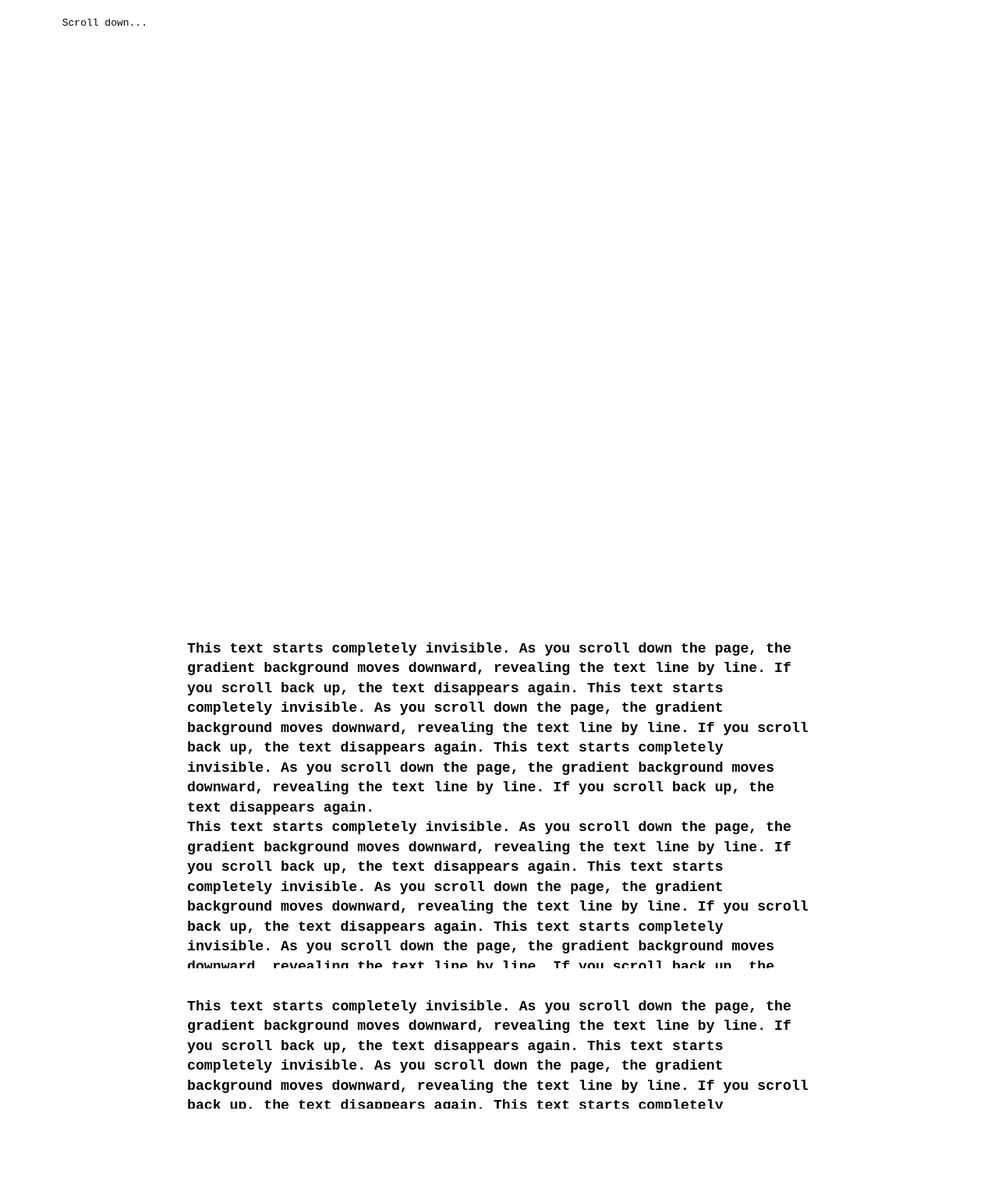
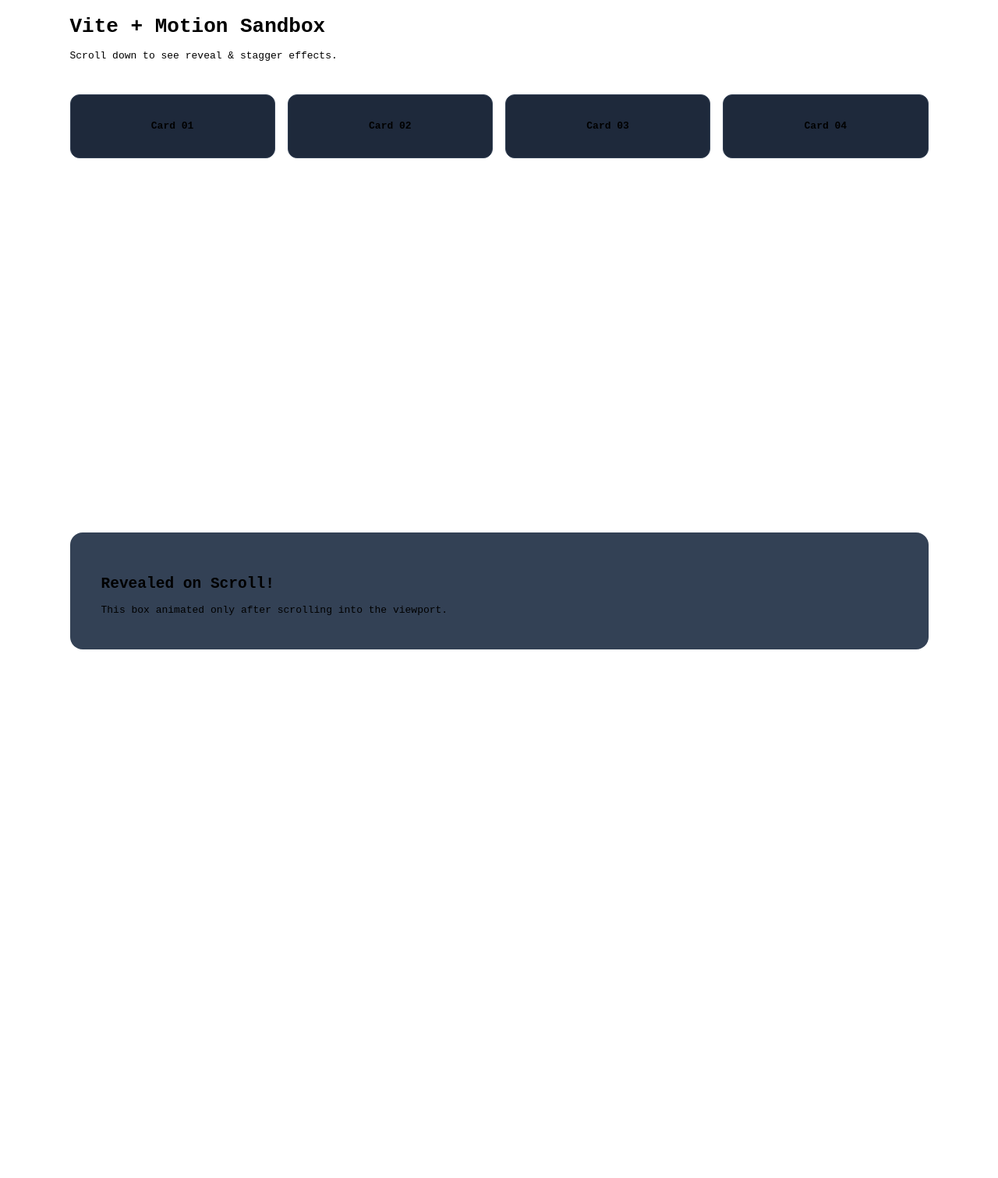
Before and after one commit to fjja0004/animations, a website built with Vite: page index.html in a window 1280 px wide. Shown: the part 80-1591 px from the top of the page at 78% size. After the commit the page ends 1393 px from the top, so only its background shows below. Built offline with nearby package versions, Linux system fonts and the light colour scheme.

Commit message:
Add motion example

```diff
--- a/index.html
+++ b/index.html
@@ -40,47 +40,30 @@
   </header>
   <main>
     <div class="container" style="margin-top: 100px;">
-      <main>
-        <div class="spacer" style="height: 100vh;">Scroll down...</div>
+      <div class="progress-bar"></div>
 
-        <div class="reveal-container" style="max-width: 800px; margin: 0 auto;">
-          <p class="scroll-reveal-text">
-            This text starts completely invisible. As you scroll down the page,
-            the gradient background moves downward, revealing the text line by line.
-            If you scroll back up, the text disappears again.
-            This text starts completely invisible. As you scroll down the page,
-            the gradient background moves downward, revealing the text line by line.
-            If you scroll back up, the text disappears again.
-            This text starts completely invisible. As you scroll down the page,
-            the gradient background moves downward, revealing the text line by line.
-            If you scroll back up, the text disappears again.
-          </p>
-          <p class="scroll-reveal-text">
-            This text starts completely invisible. As you scroll down the page,
-            the gradient background moves downward, revealing the text line by line.
-            If you scroll back up, the text disappears again.
-            This text starts completely invisible. As you scroll down the page,
-            the gradient background moves downward, revealing the text line by line.
-            If you scroll back up, the text disappears again.
-            This text starts completely invisible. As you scroll down the page,
-            the gradient background moves downward, revealing the text line by line.
-            If you scroll back up, the text disappears again.
-          </p>
-          <p class="scroll-reveal-text">
-            This text starts completely invisible. As you scroll down the page,
-            the gradient background moves downward, revealing the text line by line.
-            If you scroll back up, the text disappears again.
-            This text starts completely invisible. As you scroll down the page,
-            the gradient background moves downward, revealing the text line by line.
-            If you scroll back up, the text disappears again.
-            This text starts completely invisible. As you scroll down the page,
-            the gradient background moves downward, revealing the text line by line.
-            If you scroll back up, the text disappears again.
-          </p>
-        </div>
+      <div class="container">
+        <h1 class="hero-title">Vite + Motion Sandbox</h1>
+        <p class="hero-sub">Scroll down to see reveal & stagger effects.</p>
 
-        <div class="spacer" style="height: 100vh;">Keep scrolling...</div>
-      </main>
+        <!-- Staggered Cards Section -->
+        <section class="card-grid">
+          <div class="card">Card 01</div>
+          <div class="card">Card 02</div>
+          <div class="card">Card 03</div>
+          <div class="card">Card 04</div>
+        </section>
+
+        <div class="spacer"></div>
+
+        <!-- Scroll Reveal Section -->
+        <section class="reveal-box">
+          <h2>Revealed on Scroll!</h2>
+          <p>This box animated only after scrolling into the viewport.</p>
+        </section>
+
+        <div class="spacer"></div>
+      </div>
     </div>
   </main>
   <script type="module" src="/src/js/main.js"></script>
--- a/package.json
+++ b/package.json
@@ -13,6 +13,7 @@
     "vite": "^8.2.0"
   },
   "dependencies": {
-    "jquery": "^4.0.0"
+    "jquery": "^4.0.0",
+    "motion": "^12.43.0"
   }
 }
--- a/src/js/main.js
+++ b/src/js/main.js
@@ -1,4 +1,5 @@
 import $ from 'jquery';
+import { animate, inView, scroll, stagger } from "motion";
 
 $(document).ready(function () {
   $('.menu-toggle-button').on('click', function () {
@@ -6,137 +7,48 @@ $(document).ready(function () {
   });
 });
 
-/* document.addEventListener("DOMContentLoaded", () => {
-  const textElement = document.querySelector('.scroll-reveal-text');
+animate(
+  ".hero-title",
+  { opacity: [0, 1], y: [-20, 0] },
+  { duration: 0.8 }
+);
 
-  // Calculates the scroll percentage and updates the CSS variable
-  const updateScrollProgress = () => {
-    const rect = textElement.getBoundingClientRect();
-    const windowHeight = window.innerHeight;
+animate(
+  ".hero-sub",
+  { opacity: [0, 1] },
+  { duration: 0.8, delay: 0.2 }
+);
 
-    // DEFINE THE TRIGGER ZONE
-    // Start revealing when the text is 85% down the screen
-    const startReveal = windowHeight * 0.85;
-    // Finish revealing when the text reaches 40% down the screen
-    const endReveal = windowHeight * 0.40;
+// 2. Staggered Grid Cards Entrance
+inView(".card-grid", () => {
+  animate(
+    ".card",
+    { opacity: [0, 1], y: [30, 0] },
+    { delay: stagger(0.15), duration: 0.5 }
+  );
+});
 
-    // Calculate the current progress between 0 and 1
-    let progress = (startReveal - rect.top) / (startReveal - endReveal);
-
-    // Clamp the progress so it never goes below 0 or above 1
-    progress = Math.max(0, Math.min(1, progress));
-
-    // Pass the value to our CSS
-    // textElement.style.setProperty('--progress', progress);
-    const positionY = 100 - (progress * 100);
-    textElement.style.backgroundPosition = `0 ${positionY}%`;
-  };
-
-  // PERFORMANCE BOOST:
-  // Only listen for scroll events when the element is actually on screen
-  const observer = new IntersectionObserver((entries) => {
-    if (entries[0].isIntersecting) {
-      window.addEventListener('scroll', updateScrollProgress, { passive: true });
-      updateScrollProgress(); // Run once immediately to set initial state
-    } else {
-      window.removeEventListener('scroll', updateScrollProgress);
-    }
+// 3. Hover Micro-interactions on Cards
+document.querySelectorAll(".card").forEach((card) => {
+  card.addEventListener("mouseenter", () => {
+    animate(card, { scale: 1.05, backgroundColor: "#334155" }, { duration: 0.2 });
   });
 
-  observer.observe(textElement);
-}); */
-
-/* $(document).ready(function () {
-  const $textElement = $('.scroll-reveal-text');
-
-  // Cancel if the element doesn't exist on this specific page
-  if (!$textElement.length) return;
-
-  const updateScrollProgress = () => {
-    // getBoundingClientRect is native, so we access the raw DOM element with [0]
-    const rect = $textElement[0].getBoundingClientRect();
-    const windowHeight = $(window).height();
-
-    const startReveal = windowHeight * 0.85;
-    const endReveal = windowHeight * 0.40;
-
-    let progress = (startReveal - rect.top) / (startReveal - endReveal);
-    progress = Math.max(0, Math.min(1, progress));
-
-    const positionY = 100 - (progress * 100);
-
-    // Apply the inline style using jQuery's .css() method
-    $textElement.css('background-position', `0 ${positionY}%`);
-  };
-
-  const observer = new IntersectionObserver((entries) => {
-    if (entries[0].isIntersecting) {
-      // Use a jQuery event namespace ('.reveal') so we only unbind this specific scroll event
-      $(window).on('scroll.reveal', updateScrollProgress);
-      updateScrollProgress();
-    } else {
-      $(window).off('scroll.reveal');
-    }
-  });
-
-  observer.observe($textElement[0]);
-}); */
-
-$(document).ready(function() {
-  const $textElements = $('.scroll-reveal-text');
-  if (!$textElements.length) return;
-
-  // This Set will store only the elements that are currently on screen
-  const activeElements = new Set();
-
-  // A flag to ensure we only attach the scroll listener once
-  let isListeningToScroll = false;
-
-  const updateScrollProgress = () => {
-    const windowHeight = $(window).height();
-    const startReveal = windowHeight * 0.85;
-    const endReveal = windowHeight * 0.40;
-
-    // Loop through ONLY the elements that are actively in the viewport
-    activeElements.forEach((el) => {
-      const rect = el.getBoundingClientRect();
-
-      let progress = (startReveal - rect.top) / (startReveal - endReveal);
-      progress = Math.max(0, Math.min(1, progress));
-
-      const positionY = 100 - (progress * 100);
-
-      // Update the background position for this specific element
-      $(el).css('background-position', `0 ${positionY}%`);
-    });
-  };
-
-  const observer = new IntersectionObserver((entries) => {
-    entries.forEach((entry) => {
-      if (entry.isIntersecting) {
-        // Add the element to our active list when it enters the screen
-        activeElements.add(entry.target);
-      } else {
-        // Remove it from the list when it leaves the screen
-        activeElements.delete(entry.target);
-      }
-    });
-
-    // If we have at least one element on screen, turn on the scroll listener
-    if (activeElements.size > 0 && !isListeningToScroll) {
-      $(window).on('scroll.reveal', updateScrollProgress);
-      isListeningToScroll = true;
-      updateScrollProgress(); // Run immediately to catch the initial state
-    }
-    // If NO elements are on screen, turn the scroll listener off to save CPU
-    else if (activeElements.size === 0 && isListeningToScroll) {
-      $(window).off('scroll.reveal');
-      isListeningToScroll = false;
-    }
-  });
-
-  // Attach the observer to EVERY '.scroll-reveal-text' element on the page
-  $textElements.each(function() {
-    observer.observe(this);
+  card.addEventListener("mouseleave", () => {
+    animate(card, { scale: 1, backgroundColor: "#1e293b" }, { duration: 0.2 });
   });
 });
+
+// 4. Scroll Reveal Element
+inView(".reveal-box", (element) => {
+  animate(
+    element,
+    { opacity: [0, 1], scale: [0.9, 1] },
+    { duration: 0.6 }
+  );
+});
+
+// 5. Scroll-linked Progress Bar
+scroll(
+  animate(".progress-bar", { scaleX: [0, 1] })
+);
--- a/src/scss/components/_text-animation.scss
+++ b/src/scss/components/_text-animation.scss
@@ -1,31 +1,47 @@
 body {
   >main {
-    .scroll-reveal-text {
-      font-size: 1.4rem;
+    .progress-bar {
+      position: fixed;
+      top: 0;
+      left: 0;
+      right: 0;
+      height: 6px;
+      background: #38bdf8;
+      transform-origin: 0%;
+      z-index: 100;
+    }
+
+    .card-grid {
+      display: grid;
+      grid-template-columns: repeat(auto-fit, minmax(160px, 1fr));
+      gap: 16px;
+      margin-top: 40px;
+    }
+
+    .card {
+      background: #1e293b;
+      border: 1px solid #334155;
+      padding: 30px;
+      border-radius: 12px;
+      text-align: center;
       font-weight: bold;
-      line-height: 1.4;
-      margin: 0;
+      opacity: 0;
+      /* Pre-hide for animation */
+      cursor: pointer;
+    }
 
-      /* Make the text invisible */
-      color: transparent;
+    /* Spacer to allow scrolling */
+    .spacer {
+      height: 60vh;
+    }
 
-      /* Create the half-black, half-transparent background */
-      background-image: linear-gradient(to bottom,
-          #000 50%,
-          transparent 50%);
-
-      /* Double the height */
-      background-size: 100% 200%;
-
-      /* Clip it to the text */
-      background-clip: text;
-      -webkit-background-clip: text;
-      /* Required for Safari/Chrome */
-
-      background-position: 0 100%;
-
-      /* Add a tiny smoothing transition so it doesn't look jittery on low-refresh rate mice */
-      transition: background-position 0.4s ease-out;
+    /* Reveal Box */
+    .reveal-box {
+      background: #334155;
+      padding: 40px;
+      border-radius: 16px;
+      opacity: 0;
+      /* Pre-hide for animation */
     }
   }
 }
```
Also changed, not shown: 1 other file.
